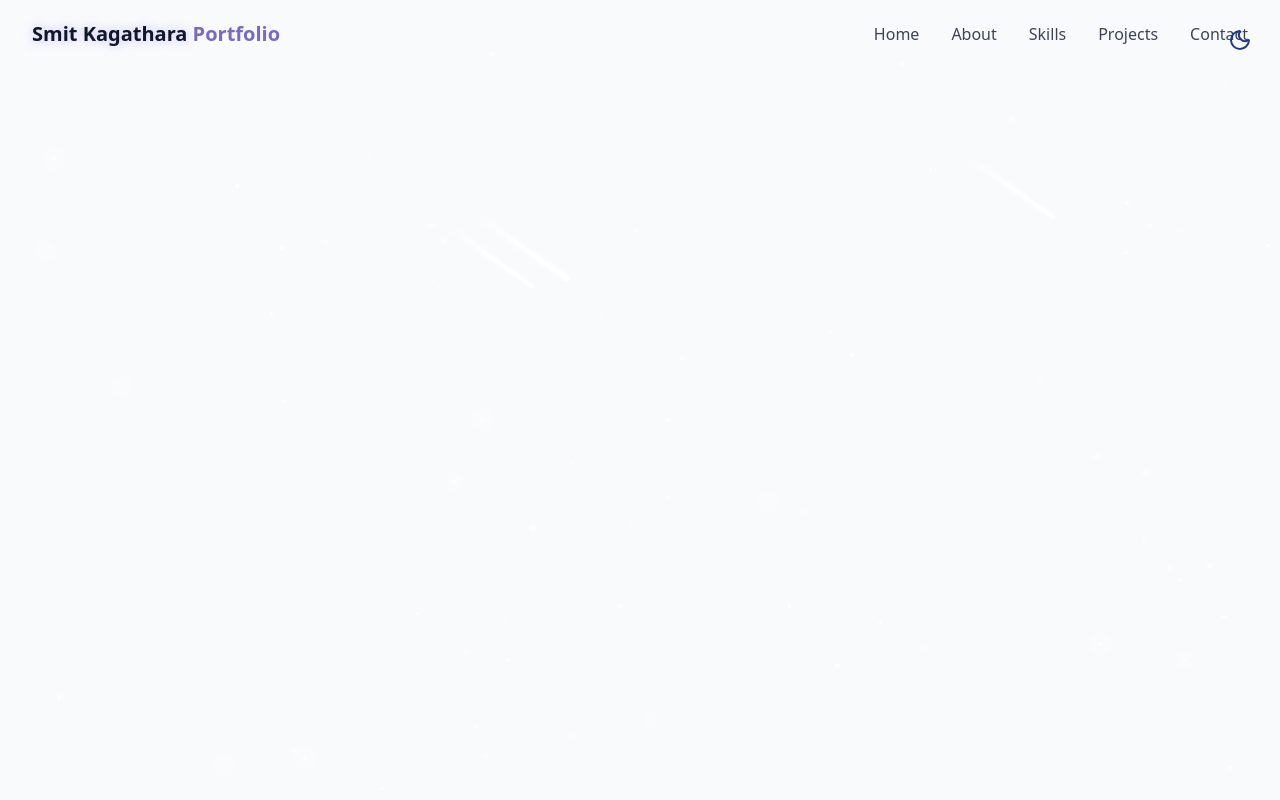
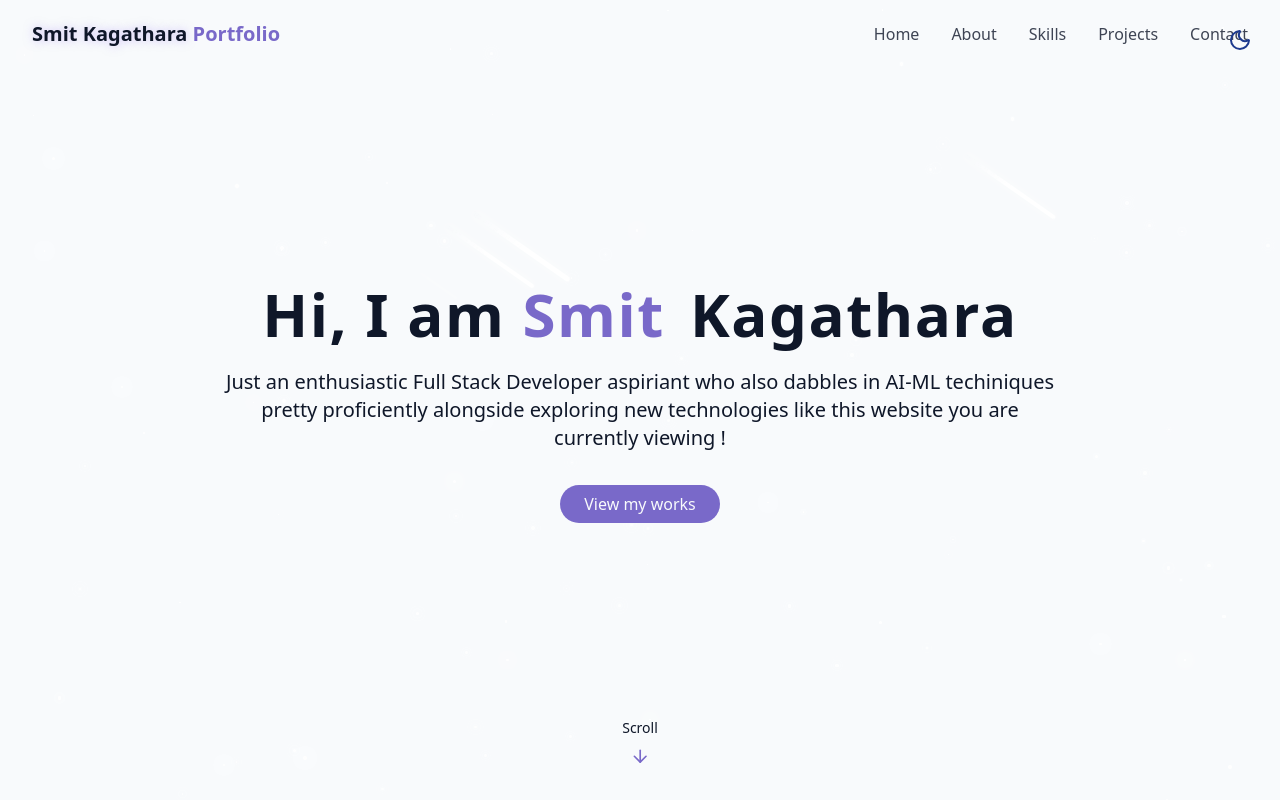
Before and after one commit to Smit-whitespace/Smit_Portfolio, a React (Vite) app: page / in a window 1280 px wide. Built offline with nearby package versions, Linux system fonts and the light colour scheme.

Commit message:
Home section's initial version complete

```diff
--- /dev/null
+++ b/src/components/HeroSection.jsx
@@ -0,0 +1,36 @@
+import { ArrowDown } from "lucide-react";
+
+
+export const HeroSection = () => {
+  return (<section
+  id="hero"
+  className="relative min-h-screen flex flex-col items-center justify-center px-4"
+  >
+    <div className="container max-w-4xl mx-auto text-center z-10">
+
+      <div className="space-y-6">
+        <h1 className="text-4xl md:text-6xl font-bold -tracking-tight">
+          <span className="opacity-0 animate-fade-in">Hi, I am </span>
+          <span className="text-primary opacity-0 animate-fade-in-delay-1">Smit </span>
+          <span className="text-gradient ml-2 opacity-0 animate-fade-in-delay-2">Kagathara</span>
+        </h1>
+
+        <p className="text-lg md:text-xl text-muted-foreground max-2-2xl mx-auto opacity-0 animate-fade-in-delay-3"> Just an enthusiastic Full Stack Developer aspiriant who also dabbles in AI-ML techiniques pretty proficiently alongside exploring new technologies like this website you are currently viewing !
+        </p>
+
+        <div className="pt-4 opacity-0 animate-fade-in-delay-4">
+          <a href="#projects" className="cosmic-button">
+            View my works
+          </a>
+        </div>
+      </div>
+    </div>
+
+    <div className=" absolute bottom-8 left-1/2 transform -translate-x-1/2 flex flex-col items-center animate-bounce">
+      <span className="text-sm text-muted-foreground mb-2">Scroll</span>
+      <ArrowDown className="h-5 w-5 text-primary" />
+    </div>
+
+  </section>
+  );
+};
--- a/src/components/Navbar.jsx
+++ b/src/components/Navbar.jsx
@@ -28,7 +28,7 @@ export const Navbar = () => {
   isScrolled ? "py-3 bg-background/80 backdrop-blur-md shadow-xs" : "py-5"
   )}
   >
-    <div className="container flex items-center justify-between">
+    <div className="mx-auto max-w-7xl px-4 sm:px-6 lg:px-8 flex items-center justify-between">
       <a className="text-xl font-bold text-primary flex items-center" href="#hero">
         <span className="relative z-10">
           <span className="text-glow text-foreground"> Smit Kagathara</span> Portfolio
@@ -50,8 +50,8 @@ export const Navbar = () => {
       className="md:hidden p-2 text-foreground z-50 "
       aria-label={isMenuOpen ? "Close Menu" : "Open Menu"}
       >
-  {isMenuOpen ? <X size={24} /> : <Menu size={24} />}
-</button>
+        {isMenuOpen ? <X size={24} /> : <Menu size={24} />}
+      </button>
 
 
       <div className={cn("fixed inset-0 bg-background/95 backdrop-blur-md z-40 flex flex-col items-center justify-center",
--- a/src/pages/Home.jsx
+++ b/src/pages/Home.jsx
@@ -1,6 +1,7 @@
 import { Navbar } from "../components/Navbar";
 import { ThemeToggle } from "../components/ThemeToggle";
 import { StarBackground } from "@/components/StarBackground";
+import { HeroSection } from "../components/HeroSection";
 
 export const Home =() =>{
   return <div className="min-h=screen bg-background text-foreground overflow-x-hidden">
@@ -11,7 +12,9 @@ export const Home =() =>{
     {/* Navbaer */    }
       <Navbar />
     {/* Main Content */    }
-
+      <main>
+        <HeroSection />
+      </main>
     {/* Footer */    }
 
   </div>;
```
